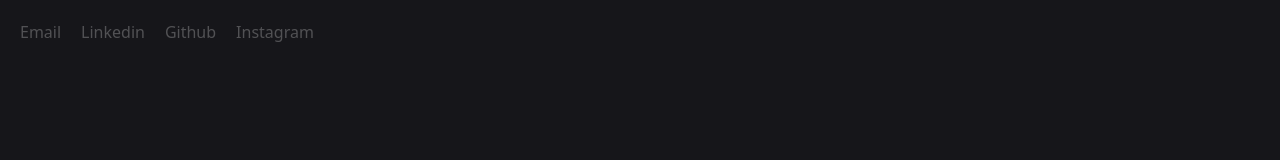
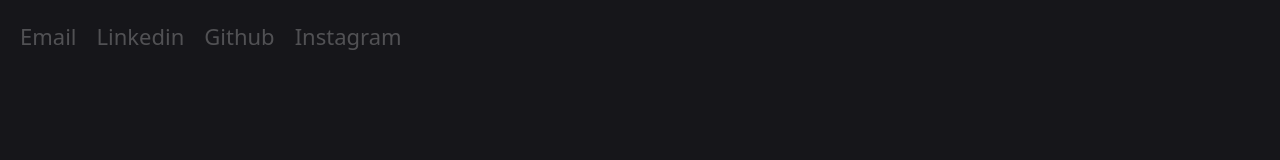
Before and after one commit to RAFiasyam/porto, a React (Create React App) app: page / in a window 1280 px wide. Shown: the top 160 px of the page. Built offline with nearby package versions, Linux system fonts and the light colour scheme.

Commit message:
fixed font size social link🔥🔥

```diff
--- a/src/App.jsx
+++ b/src/App.jsx
@@ -1,7 +1,7 @@
 export default function App() {
   return (
     <div className="bg-[#16161A] h-[100vh] text-white items-center content-center p-[20px] ">
-      <section className="absolute top-5 flex flex-row gap-5">
+      <section className="absolute top-5 flex flex-row gap-5 text-[22px]">
         <a href="https://mail.google.com/mail/u/0/#inbox?compose=CllgCHrgmQMpVQZPGZgxcNzCZgbBnbTNrFSfGHpsRDHxkxtfbCFSMsGDcPThbnrQgxrRPrRWSRL" className="text-white opacity-25 hover:opacity-100">
           Email
         </a>
```
